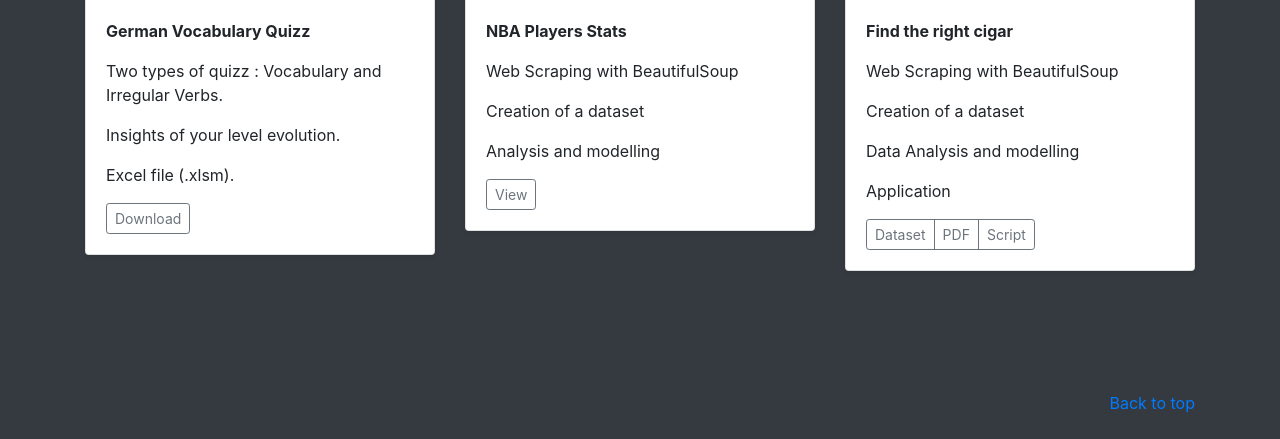
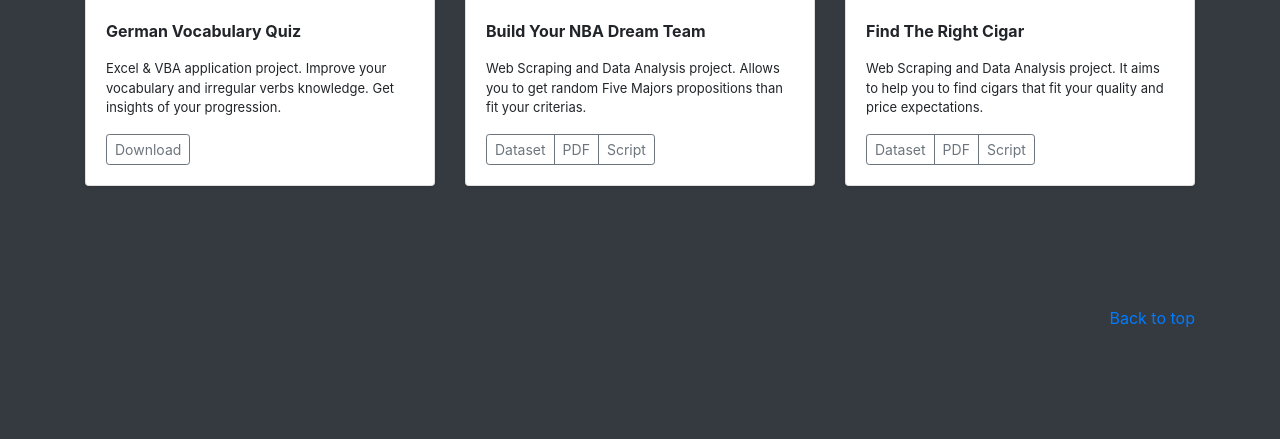
Before and after one commit to gebaa002/test5, a Django app: page / in a window 1280 px wide. Shown: the part 734-1173 px from the top of the page. After the commit the page ends 1061 px from the top, so only its background shows below. Run offline with Django 3.2, Linux system fonts and the light colour scheme; some libraries are stand-ins or nearby versions.

Commit message:
updateNBA2

```diff
--- a/templates/app1/accueil.html
+++ b/templates/app1/accueil.html
@@ -144,10 +144,9 @@
 
             <div class="card-body">
 
-              <p class="card-text"><b>German Vocabulary Quizz</b></p>
-              <p class="card-text">Two types of quizz : Vocabulary and Irregular Verbs.</p>
-              <p class="card-text">Insights of your level evolution.</p>
-              <p class="card-text">Excel file (.xlsm).</p>
+              <p class="card-text"><b>German Vocabulary Quiz</b></p>
+              <p class="card-text" style="font-size: 13px">Excel & VBA application project. Improve your vocabulary and irregular verbs knowledge. Get insights of your progression.</p>
+
               <div class="d-flex justify-content-between align-items-center">
                 <div class="btn-group">
                   <a href ="https://github.com/gebaa002/German_Quiz/raw/master/Quizz.xlsm" download>
@@ -168,15 +167,16 @@
 
 
             <div class="card-body">
-              <p class="card-text"><b>NBA Players Stats</b></p>
-              <p class="card-text">Web Scraping with BeautifulSoup</p>
-              <p class="card-text">Creation of a dataset</p>
-              <p class="card-text">Analysis and modelling</p>
+              <p class="card-text"><b>Build Your NBA Dream Team</b></p>
+              <p class="card-text" style="font-size: 13px">Web Scraping and Data Analysis project. Allows you to get random Five Majors propositions than fit your criterias.</p>
+
               <div class="d-flex justify-content-between align-items-center">
                 <div class="btn-group">
-                  <a href ="/Projet2">
-                  <button type="button" class="btn btn-sm btn-outline-secondary">View</button>
-                  </a>
+                  <button type="button" class="btn btn-sm btn-outline-secondary" onclick ="window.location.href = 'https://github.com/gebaa002/NBA_players/raw/master/projects.db'";" >Dataset</button>
+                  <button type="button" class="btn btn-sm btn-outline-secondary" onclick ="window.location.href = 'https://github.com/gebaa002/NBA_players/raw/master/nba_players%20(1).pdf'";" >PDF</button>
+                  <button type="button" class="btn btn-sm btn-outline-secondary" onclick ="window.location.href = 'https://github.com/gebaa002/NBA_players/blob/master/nba_players.py'";" >Script</button>
+
+
                 </div>
                 <small class="text-muted"></small>
               </div>
@@ -189,11 +189,9 @@
             <img src="https://s1.1zoom.me/big0/227/352207-admin.jpg" width="100%" height="225"/>
 
             <div class="card-body">
-              <p class="card-text"><b>Find the right cigar</b></p>
-              <p class="card-text">Web Scraping with BeautifulSoup</p>
-              <p class="card-text">Creation of a dataset</p>
-              <p class="card-text">Data Analysis and modelling</p>
-              <p class="card-text">Application</p>
+              <p class="card-text"><b>Find The Right Cigar</b></p>
+              <p class="card-text" style="font-size: 13px">Web Scraping and Data Analysis project. It aims to help you to find cigars that fit your quality and price expectations.</p>
+
               <div class="d-flex justify-content-between align-items-center">
                 <div class="btn-group">
 
```
